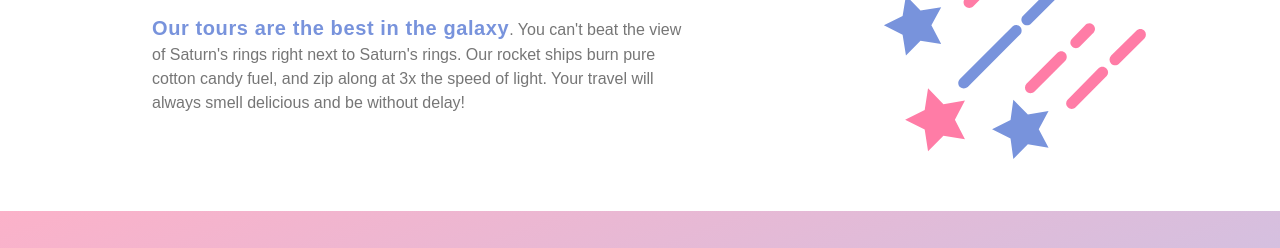
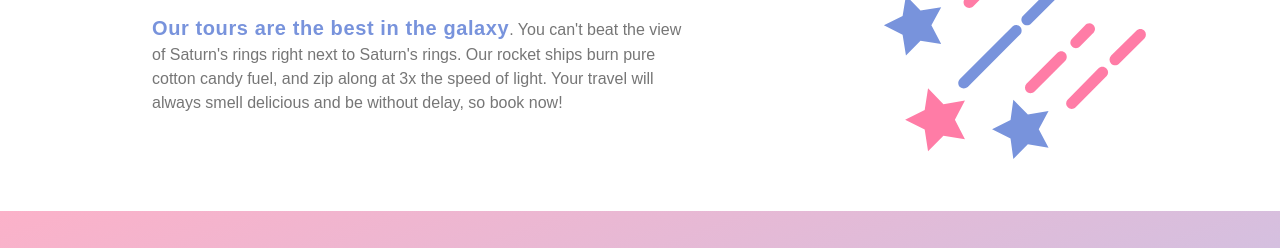
Before and after one commit to Jim0305/Unicorn-Space-Tours, a website: page src/index.html in a window 1280 px wide. Shown: the part 543-791 px from the top of the page. Drawn offline with Linux system fonts and the light colour scheme.

Commit message:
Add copy to encourage signups

```diff
--- a/src/index.html
+++ b/src/index.html
@@ -43,7 +43,7 @@
           >. You can't beat the view of Saturn's rings right next to Saturn's
           rings. Our rocket ships burn pure cotton candy fuel, and zip along at
           3x the speed of light. Your travel will always smell delicious and be
-          without delay!
+          without delay, so book now!
         </p>
       </section>
 
```
